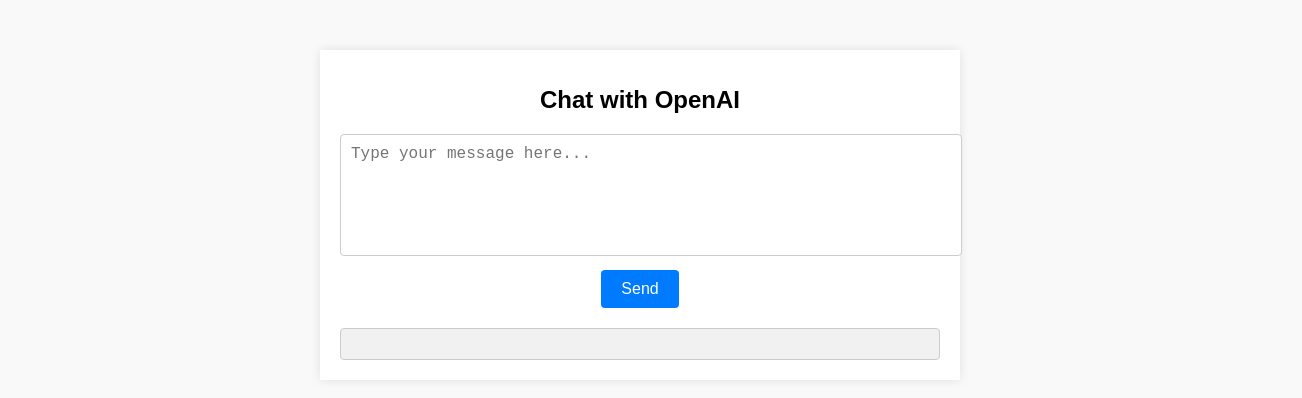
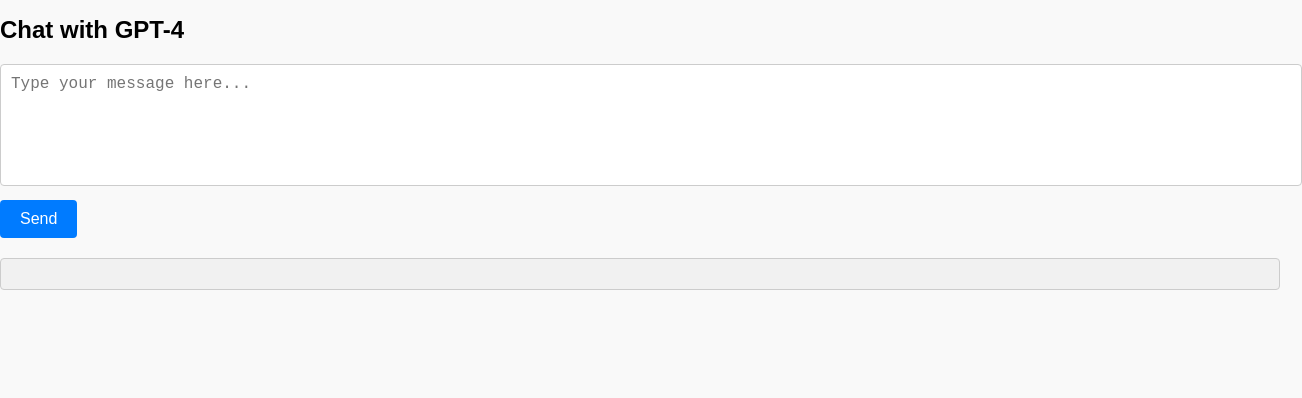
Before and after one commit to HUYI999/website, a plain HTML site: page index.html in a window 1280 px wide. Shown: the whole page, 1302 px wide, since content can reach past the window. Drawn offline with Linux system fonts and the light colour scheme.

Commit message:
Update index.html

```diff
--- a/index.html
+++ b/index.html
@@ -3,17 +3,15 @@
 <head>
     <meta charset="UTF-8">
     <meta name="viewport" content="width=device-width, initial-scale=1.0">
-    <title>OpenAI Chat</title>
+    <title>Chat with GPT-4，希望能让你的工作变轻松，哪怕一点点，爱你❤️</title>
     <link rel="stylesheet" href="style.css">
 </head>
 <body>
-    <div class="container">
-        <h1>Chat with OpenAI</h1>
-        <textarea id="userInput" placeholder="Type your message here..."></textarea>
-        <button onclick="getResponse()">Send</button>
-        <div id="response"></div>
-    </div>
+    <h1>Chat with GPT-4</h1>
+    <textarea id="userInput" placeholder="Type your message here..."></textarea>
+    <button onclick="sendMessage()">Send</button>
+    <div id="response"></div>
 
-    <script src="script.js"></script>
+    <script src="script.js"></script> <!-- 引入外部的 JavaScript 文件 -->
 </body>
 </html>
```
